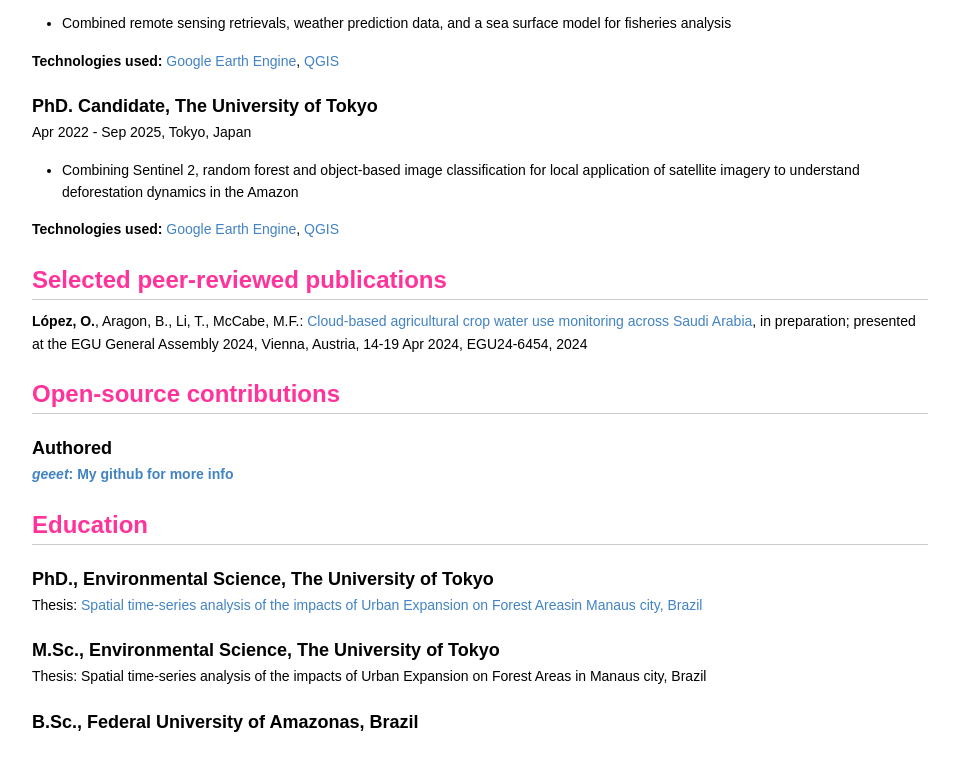
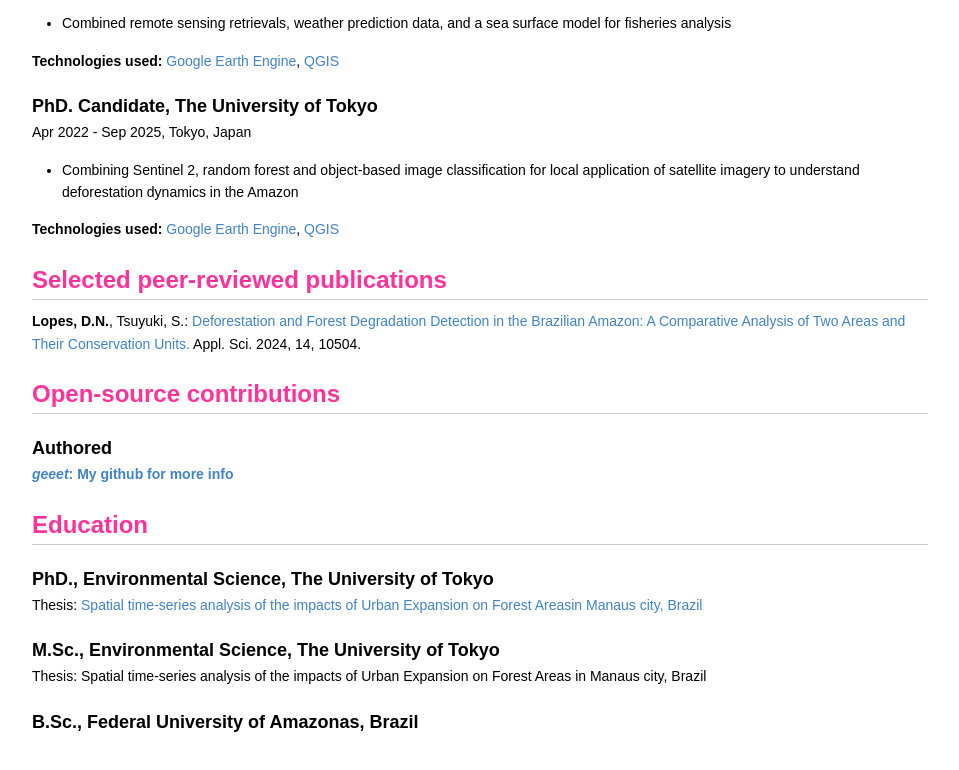
Before and after one commit to lopesdanielle/lopesdanielle.github.io, a plain HTML site: page index.html in a window 1280 px wide. Shown: the part 704-1474 px from the top of the page, without its empty margins (141-1100 px from the left). Drawn offline with Linux system fonts and the light colour scheme.

Commit message:
Update index.html

```diff
--- a/index.html
+++ b/index.html
@@ -86,11 +86,11 @@ href="https://earthengine.google.com/">Google Earth Engine</a>, <a
 href="https://www.qgis.org/en/site/">QGIS</a></p>
 <h2 id="selected-peer-reviewed-publications">Selected peer-reviewed
 publications</h2>
-<p><strong>López, O.</strong>, Aragon, B., Li, T., McCabe, M.F.: <a
-href="https://doi.org/10.5194/egusphere-egu24-6454">Cloud-based
-agricultural crop water use monitoring across Saudi Arabia</a>, in
-preparation; presented at the EGU General Assembly 2024, Vienna,
-Austria, 14-19 Apr 2024, EGU24-6454, 2024</p>
+<p><strong>Lopes, D.N.</strong>, Tsuyuki, S.: <a
+href="https://doi.org/10.3390/app142210504">Deforestation and
+Forest Degradation Detection in the Brazilian Amazon: A
+Comparative Analysis of Two Areas and Their Conservation Units. </a>
+Appl. Sci. 2024, 14, 10504.</p>
 <h2 id="open-source-contributions">Open-source contributions</h2>
 <h3 id="authored">Authored</h3>
 <p><strong><a href="http://github.com/lopesdanielle"><em>geeet</em>:
```
